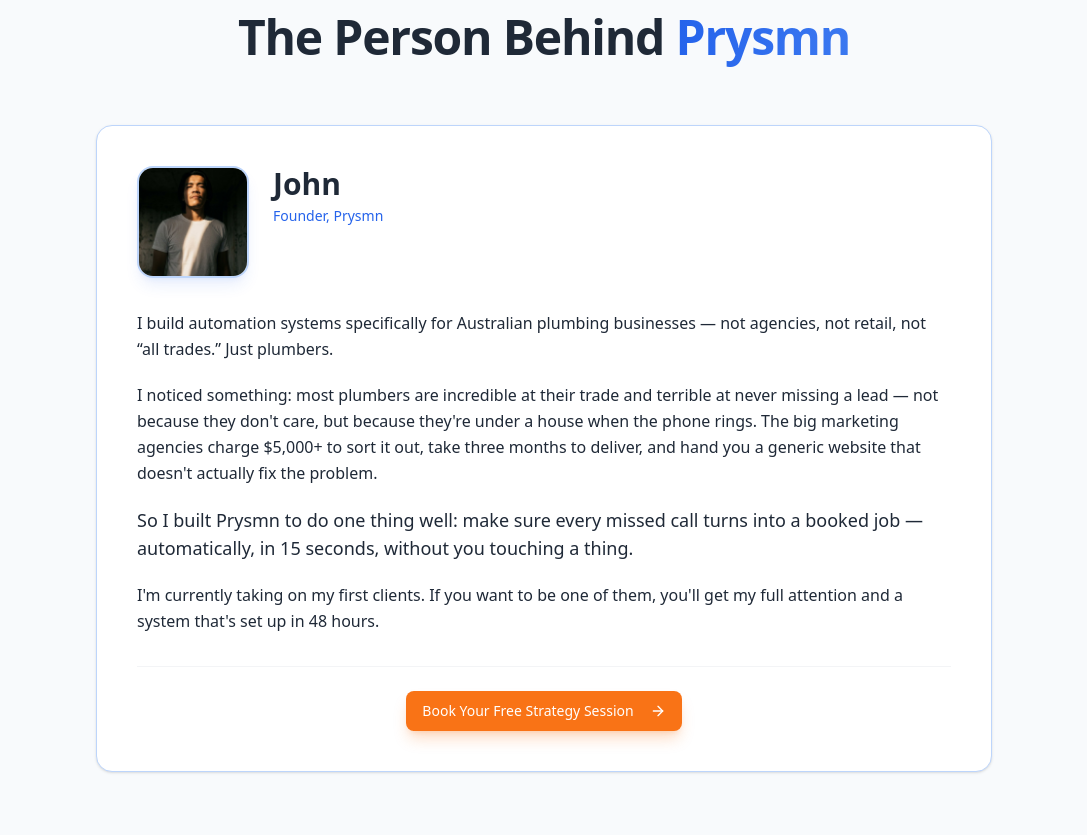
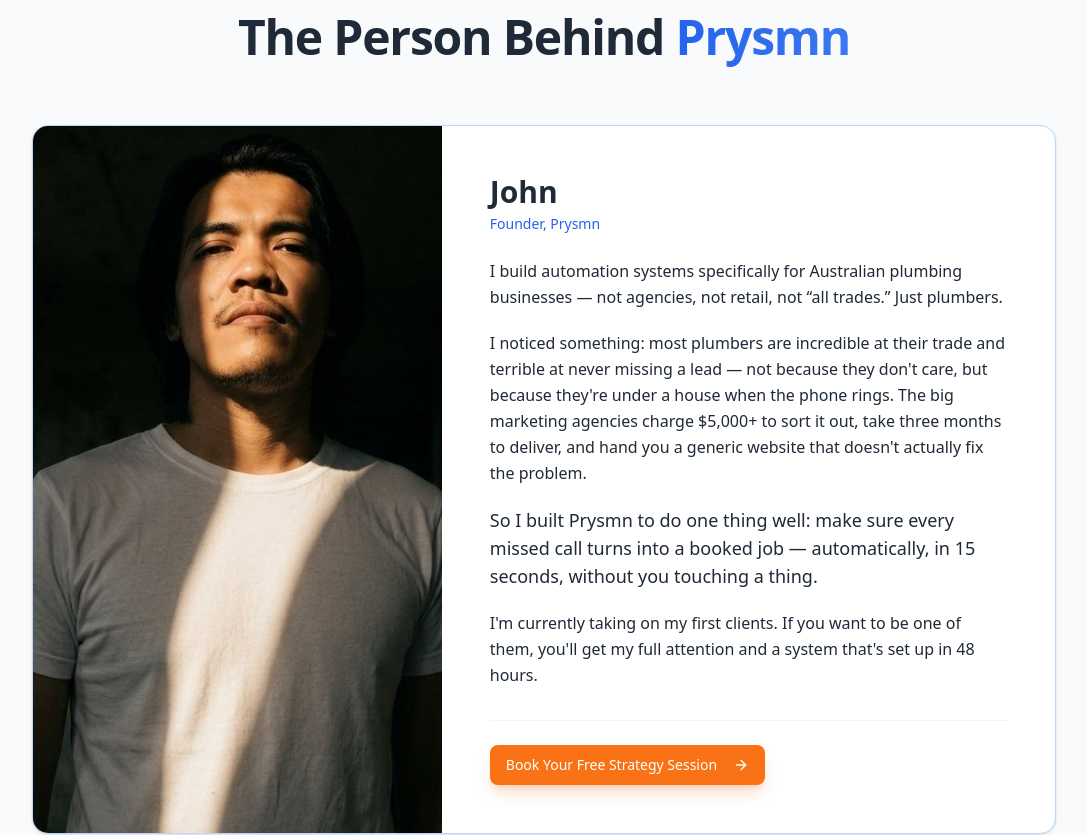
Before and after one commit to Low3ndDev/prysmn.v2, a Next.js app: page / in a window 1280 px wide. Shown: the part 4880-5715 px from the top of the page, without its empty margins (96-1183 px from the left). Built offline with nearby package versions, Linux system fonts and the light colour scheme.

Commit message:
feat: redesign About section with full-height photo panel

```diff
--- a/src/components/sections/AboutSection.tsx
+++ b/src/components/sections/AboutSection.tsx
@@ -36,32 +36,41 @@
           whileInView={{ opacity: 1, y: 0 }}
           viewport={{ once: true, margin: '-50px' }}
           transition={{ duration: 0.6 }}
-          className="max-w-4xl mx-auto"
+          className="max-w-5xl mx-auto"
         >
-          <div className="relative p-8 sm:p-10 rounded-2xl bg-white border border-prysmn-200 shadow-sm">
-            {/* Avatar + name row */}
-            <div className="flex flex-col sm:flex-row items-center sm:items-start gap-6 mb-8">
-              <div className="shrink-0">
-                <div className="w-24 h-24 sm:w-28 sm:h-28 rounded-2xl overflow-hidden border-2 border-prysmn-200 shadow-lg shadow-prysmn-600/10">
+          <div className="rounded-2xl bg-white border border-prysmn-200 shadow-sm overflow-hidden">
+            <div className="flex flex-col lg:flex-row">
+              {/* Photo panel — fills left side on desktop */}
+              <div className="relative w-full lg:w-2/5 shrink-0">
+                <div className="relative w-full aspect-square lg:aspect-auto lg:h-full min-h-[320px] lg:min-h-[520px]">
                   <Image
                     src="/john-avatar.jpg"
                     alt="John — Founder of Prysmn"
-                    width={112}
-                    height={112}
-                    className="w-full h-full object-cover"
+                    fill
+                    className="object-cover object-center"
+                    sizes="(max-width: 1024px) 100vw, 40vw"
                     priority
                   />
+                  {/* Bottom gradient for name overlay on mobile */}
+                  <div className="absolute inset-x-0 bottom-0 h-1/3 bg-gradient-to-t from-prysmn-950/80 to-transparent lg:hidden" />
+                  {/* Name overlay on mobile */}
+                  <div className="absolute bottom-0 left-0 right-0 p-6 lg:hidden">
+                    <h3 className="text-2xl font-bold text-white">John</h3>
+                    <p className="text-prysmn-300 font-medium text-sm">Founder, Prysmn</p>
                   </div>
                 </div>
-              <div className="text-center sm:text-left">
+              </div>
+
+              {/* Content panel */}
+              <div className="flex-1 p-8 sm:p-10 lg:p-12 flex flex-col justify-center">
+                {/* Name — desktop only, mobile shows it overlaid on photo */}
+                <div className="hidden lg:block mb-6">
                   <h3 className="text-2xl sm:text-3xl font-bold text-prysmn-charcoal">
                     John
                   </h3>
                   <p className="text-prysmn-600 font-medium text-sm mt-1">
                     Founder, Prysmn
                   </p>
-
-              </div>
                 </div>
 
                 {/* Body copy */}
@@ -88,7 +97,7 @@
                 </div>
 
                 {/* CTA */}
-            <div className="mt-8 pt-6 border-t border-gray-100 text-center">
+                <div className="mt-8 pt-6 border-t border-gray-100">
                   <Button
                     asChild
                     size="lg"
@@ -101,6 +110,8 @@
                   </Button>
                 </div>
               </div>
+            </div>
+          </div>
         </motion.div>
       </div>
     </section>
```
Lines whose indentation alone changed are shown as unchanged.
